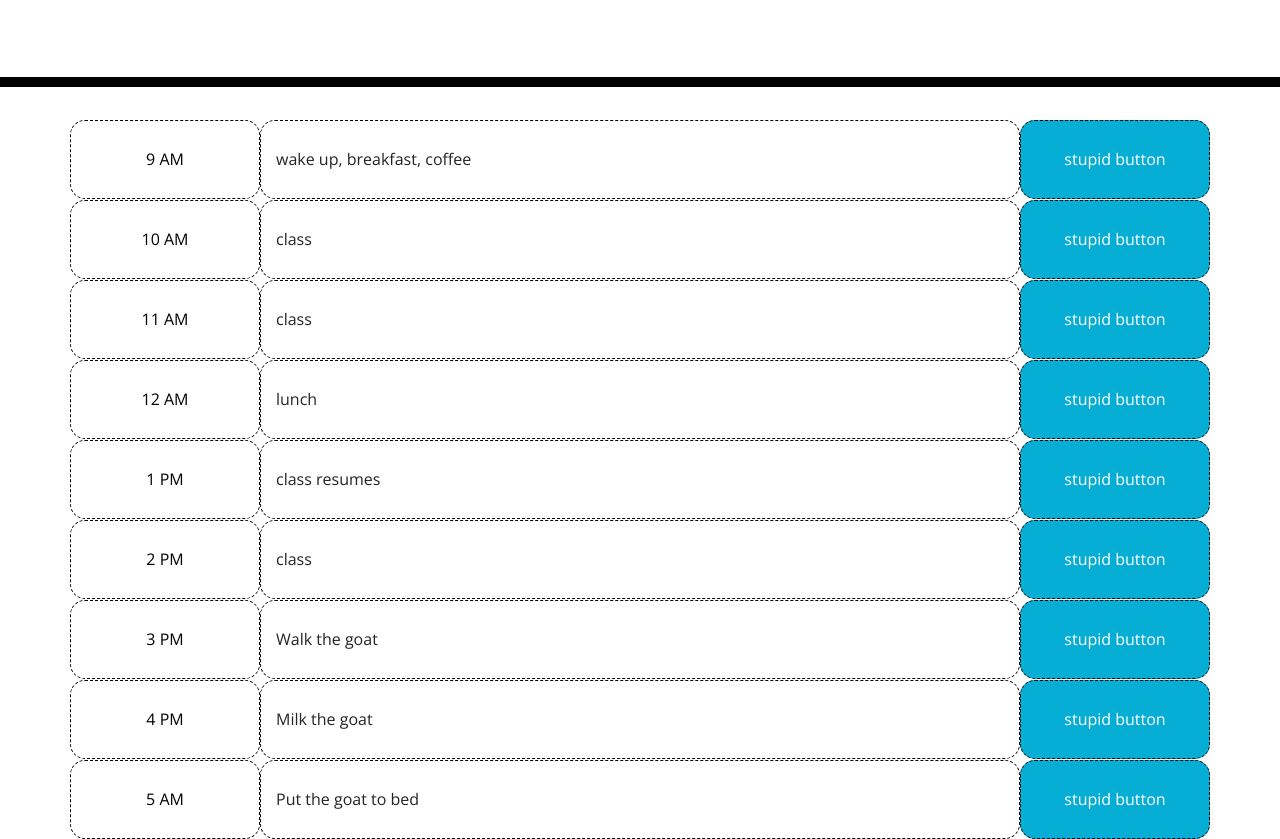
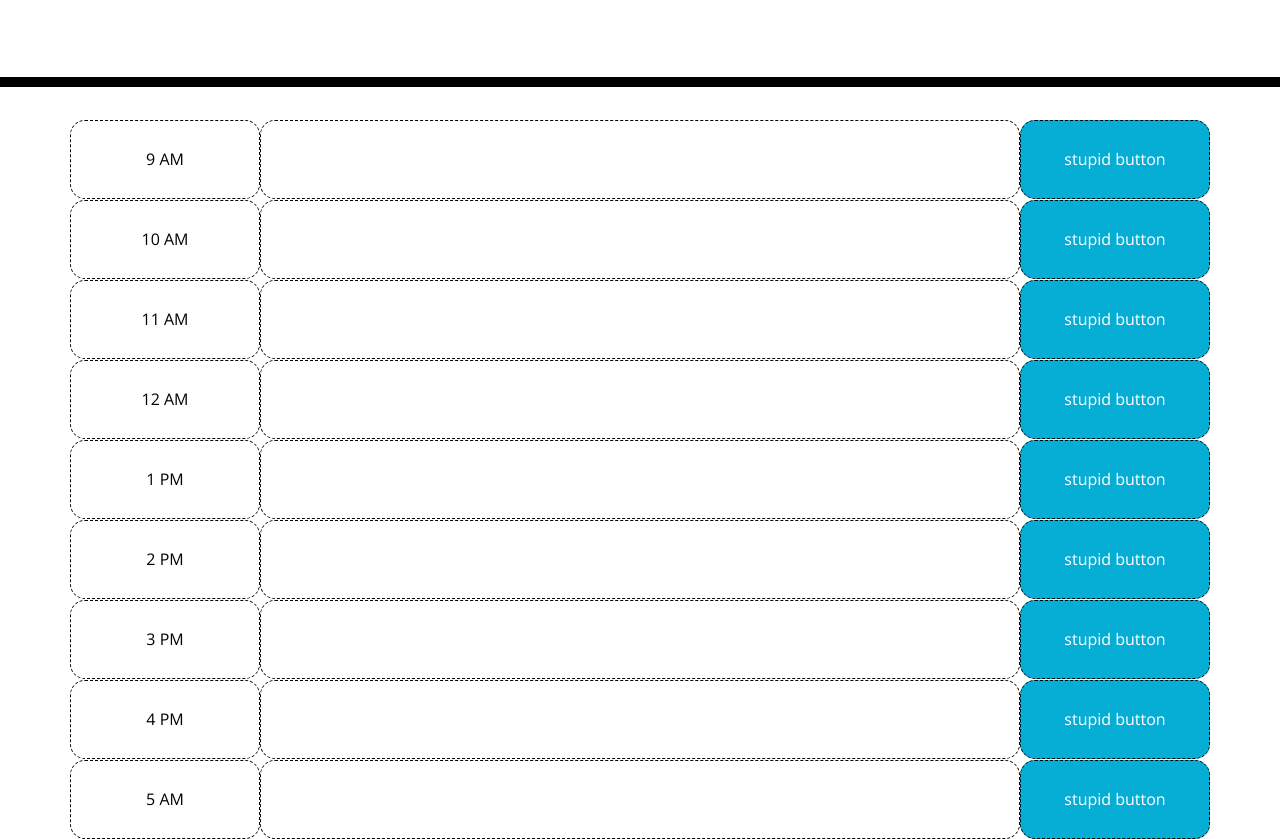
Before and after one commit to timhellman/day-planner, a plain HTML site: page index.html in a window 1280 px wide. Shown: the part 181-1020 px from the top of the page. Drawn offline with nearby package versions, Linux system fonts and the light colour scheme.

Commit message:
BIG CHANGES

```diff
--- a/index.html
+++ b/index.html
@@ -31,47 +31,47 @@
     <div class="container">
       <div class = "row">
         <div class = "col-md-2 hour time-block">9 AM</div>
-        <div class = "col-md-8 description">wake up, breakfast, coffee</div>
+        <input type = "text" class = "col-md-8 description"></input>
         <div class = "col-md-2 saveBtn">stupid button</div>
       </div>
       <div class = "row">
         <div class = "col-md-2 hour time-block">10 AM</div>
-        <div class = "col-md-8 description">class</div>
+        <input type = "text" class = "col-md-8 description"></input>
         <div class = "col-md-2 saveBtn">stupid button</div>
       </div>
       <div class = "row">
         <div class = "col-md-2 hour time-block">11 AM</div>
-        <div class = "col-md-8 description">class</div>
+        <input type = "text" class = "col-md-8 description"></input>
         <div class = "col-md-2 saveBtn">stupid button</div>
       </div>
       <div class = "row">
         <div class = "col-md-2 hour time-block">12 AM</div>
-        <div class = "col-md-8 description">lunch</div>
+        <input type = "text" class = "col-md-8 description"></input>
         <div class = "col-md-2 saveBtn">stupid button</div>
       </div>
       <div class = "row">
         <div class = "col-md-2 hour time-block">1 PM</div>
-        <div class = "col-md-8 description">class resumes</div>
+        <input type = "text" class = "col-md-8 description"></input>
         <div class = "col-md-2 saveBtn">stupid button</div>
       </div>
       <div class = "row">
         <div class = "col-md-2 hour time-block">2 PM</div>
-        <div class = "col-md-8 description">class</div>
+        <input type = "text" class = "col-md-8 description"></input>
         <div class = "col-md-2 saveBtn">stupid button</div>
       </div>
       <div class = "row">
         <div class = "col-md-2 hour time-block">3 PM</div>
-        <div class = "col-md-8 description">Walk the goat</div>
+        <input type = "text" class = "col-md-8 description"></input>
         <div class = "col-md-2 saveBtn">stupid button</div>
       </div>
       <div class = "row">
         <div class = "col-md-2 hour time-block">4 PM</div>
-        <div class = "col-md-8 description">Milk the goat</div>
+        <input type = "text" class = "col-md-8 description"></input>
         <div class = "col-md-2 saveBtn">stupid button</div>
       </div>
       <div class = "row">
         <div class = "col-md-2 hour time-block">5 AM</div>
-        <div class = "col-md-8 description">Put the goat to bed</div>
+        <input type = "text" class = "col-md-8 description"></input>
         <div class = "col-md-2 saveBtn">stupid button</div>
       </div>
     </div>
--- a/style.css
+++ b/style.css
@@ -1,3 +1,16 @@
+.jumbotron {
+  text-align: center;
+  background-color: transparent;
+  color: black;
+  border-radius: 0;
+  border-bottom: 10px solid black;
+}
+
+
+
+
+/*////////BODY///////*/
+
 body {
   font-family: 'Open Sans', sans-serif;
   font-size: 16px;
@@ -14,12 +27,10 @@ textarea{
 
 }
 
-.jumbotron {
-  text-align: center;
-  background-color: transparent;
-  color: black;
-  border-radius: 0;
-  border-bottom: 10px solid black;
+.row {
+  white-space: pre-wrap;
+  height: 80px;
+  border-top: 1px solid white;;
 }
 
 .description{
@@ -36,17 +47,17 @@ textarea{
   padding-top: 30px;
 }
 
-.row {
-  white-space: pre-wrap;
-  height: 80px;
-  border-top: 1px solid white;;
-}
-
 .hour {
   background-color: #ffffff;
   color: #000000;
   border: 1px dashed #000000;
 }
+
+
+
+
+/*////////TIME TENSE////////*/
+
 
 .past {
   background-color: #d3d3d3;
@@ -63,6 +74,11 @@ textarea{
   color: white;
 }
 
+
+
+
+/*///////SAVE BUTTON///////*/
+
 .saveBtn {
   border: 1px dashed black;
   border-radius: 15px;
```
Also changed, not shown: script.js (+15 -1 lines).
